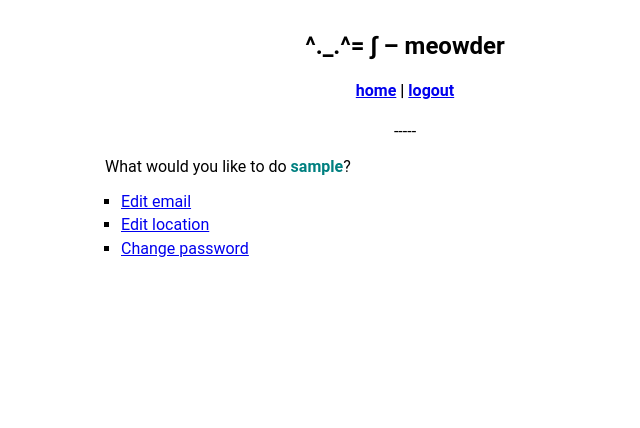
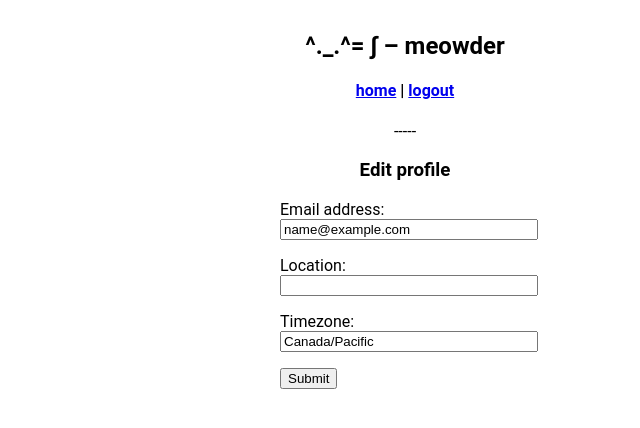
Before and after one commit to mwiens91/meowder, a Django app: page /editprofile/ in a window 1280 px wide. Shown: the top 428 px of the page, without its empty margins (235-875 px from the left). Run offline with Django 3.2, Linux system fonts and the light colour scheme; the visitor is signed in with stand-in values (Sample User, id 1); parts of the project's set-up code (start-up, migrations or seed data) failed here and were passed over.

Commit message:
Consolodate profile edit options into a single page
Otherwise you'd have separate pages for editing email, location, and
timezone. Not great! The downside to this commit is that for
compatibility issues I've had to duplicate baseform.html (rather than
extending it), so any change to the base form or profile form need to be
mirrored. Or I can make the baseform more compatible (currently it
accepts only a single form, whereas the edit profile needs to combine
two forms: one for the User and one for the Profile).

```diff
--- a/cats/forms.py
+++ b/cats/forms.py
@@ -1,9 +1,9 @@
 from django import forms
+from django.db.models import EmailField
 from django.contrib.auth.forms import UserCreationForm
 from django.contrib.auth.models import User
 from timezone_field import TimeZoneFormField
-from cats.models import Cat
-
+from cats.models import Cat, Profile
 
 class ProfileSignUpForm(UserCreationForm):
     """A form to register a new user."""
@@ -13,6 +13,18 @@ class ProfileSignUpForm(UserCreationForm):
     class Meta:
         model = User
         fields = ('username', 'password1', 'password2', 'email',  'location', 'timezone')
+
+class UserEditForm(forms.ModelForm):
+    """A form to edit a user."""
+    class Meta:
+        model = User
+        fields = ('email',)
+
+class ProfileEditForm(forms.ModelForm):
+    """A form to edit a profile."""
+    class Meta:
+        model = Profile
+        fields = ('location', 'timezone')
 
 class CatEditForm(forms.ModelForm):
     """A form to edit a cat's pictures."""
--- a/cats/views_profile.py
+++ b/cats/views_profile.py
@@ -4,26 +4,10 @@ from django.contrib.auth.models import User
 from django.utils import timezone
 from django.views.generic.edit import UpdateView
 from django.shortcuts import redirect, render
-from cats.forms import ProfileSignUpForm
+from cats.forms import ProfileEditForm, ProfileSignUpForm, UserEditForm
 from cats.models import Cat, Match, Profile
 import datetime
 
-
-class EditEmail(UpdateView):
-    """User interface to editing email."""
-    model = User
-    fields = ['email']
-
-    def get_object(self, queryset=None):
-        return self.request.user
-
-class EditLocation(UpdateView):
-    """User interface to editing location."""
-    model = Profile
-    fields = ['location']
-
-    def get_object(self, queryset=None):
-        return self.request.user.profile
 
 @login_required
 def home(request):
@@ -121,8 +105,34 @@ def matches(request):
 
 @login_required
 def profile_edit(request):
+    """Page to edit user profile.
+
+    Allows editing of email, location, and timezone.
+    """
+    if request.method == 'POST':
+        user_form = UserEditForm(request.POST,
+                                 instance=request.user)
+        profile_form = ProfileEditForm(request.POST,
+                                       instance=request.user.profile)
+
+        # Validate and save
+        if user_form.is_valid() and profile_form.is_valid():
+            user_form.save()
+            profile_form.save()
+            return redirect(home)
+    else:
+        user_form = UserEditForm(instance=request.user)
+        profile_form = ProfileEditForm(instance=request.user.profile)
+
+    return render(request,
+                  'editprofile.html',
+                  {'user_form': user_form,
+                   'profile_form': profile_form,})
+
+@login_required
+def profile_edit_menu(request):
     """User interface page for editing profile."""
-    return render(request, 'editprofile.html')
+    return render(request, 'editprofilemenu.html')
 
 def profile_signup(request):
     """Profile sign up page."""
--- a/meowder/urls.py
+++ b/meowder/urls.py
@@ -36,19 +36,12 @@ urlpatterns = [
          cat_views.cat_vote, name='catvote'),
     path(r'cat/signup/', cat_views.cat_signup, name='catsignup'),
     path(r'cat/wrongcat/', cat_views.error_wrong_cat, name='errorwrongcat'),
-    path(r'editemail/',
-         profile_views.EditEmail.as_view(success_url='/',
-                                         template_name="editemail.html"),
-         name='editemail'),
-    path(r'editlocation/',
-         profile_views.EditLocation.as_view(success_url='/',
-                                            template_name="editlocation.html"),
-         name='editlocation'),
     path(r'editpassword/',
          auth_views.PasswordChangeView.as_view(success_url='/',
                                                template_name="editpassword.html"),
          name='editpassword'),
     path(r'editprofile/', profile_views.profile_edit, name='editprofile'),
+    path(r'editprofilemenu/', profile_views.profile_edit_menu, name='editprofilemenu'),
     path(r'login/', auth_views.login, {'template_name': 'login.html'}, name='login'),
     path(r'logout/', auth_views.logout, {'next_page': 'login'}, name='logout'),
     path(r'matches/', profile_views.matches, name='matches'),
--- a/templates/baseform.html
+++ b/templates/baseform.html
@@ -5,6 +5,7 @@
 		<h3>{% block formtitle %}{% endblock %}<h3>
 	</div>
 
+	<div class="center">
 		{% if form.errors %}
 			<p style="color: red"> meow! something went wrong!</p>
 		{% endif %}
--- a/templates/editemail.html
+++ /dev/null
@@ -1,3 +0,0 @@
-{% extends 'baseform.html' %}
-
-{% block formtitle %}Edit email{% endblock %}
--- a/templates/editlocation.html
+++ /dev/null
@@ -1,3 +0,0 @@
-{% extends 'baseform.html' %}
-
-{% block formtitle %}Edit location{% endblock %}
--- a/templates/editprofile.html
+++ b/templates/editprofile.html
@@ -1,11 +1,43 @@
-{% extends "base.html" %}
+{% extends 'base.html' %}
 
 {% block content %}
-	<p>What would you like to do <span style="color: teal; font-weight: bold">{{ user.get_username }}</span>?</p>
+	<div class="center">
+		<h3>Edit profile</h3>
+	</div>
 
-	<ul>
-		<li><a href='{% url 'editemail' %}'>Edit email</a></li>
-		<li><a href='{% url 'editlocation' %}'>Edit location</a></li>
-		<li><a href='{% url 'editpassword' %}'>Change password</a></li>
-	</ul>
+	<div class="center">
+		{% if user_form.errors or profile_form.errors %}
+			<p style="color: red"> meow! something went wrong!</p>
+		{% endif %}
+	</div>
+
+	<form method="post" class="centeredform">
+		{% csrf_token %}
+		<input type="hidden" name="next" value="{{ next }}" />
+		{% for field in user_form %}
+			<p>
+				{{ field.label_tag }}<br>
+				{{ field }}<br>
+				{% for error in field.errors %}
+					<span style="color: red">{{ error }}</span>
+				{% endfor %}
+				{% if field.help_text %}
+					<small style="color: grey">{{ field.help_text | safe }}</small>
+				{% endif %}
+			</p>
+		{% endfor %}
+		{% for field in profile_form %}
+			<p>
+				{{ field.label_tag }}<br>
+				{{ field }}<br>
+				{% for error in field.errors %}
+					<span style="color: red">{{ error }}</span>
+				{% endfor %}
+				{% if field.help_text %}
+					<small style="color: grey">{{ field.help_text | safe }}</small>
+				{% endif %}
+			</p>
+		{% endfor %}
+		<button type="submit">Submit</button>
+	</form>
 {% endblock %}
--- a/templates/home.html
+++ b/templates/home.html
@@ -18,7 +18,7 @@
 				{% endif %}
 			</li>
 		{% endif %}
-		<li><a href='{% url 'editprofile' %}'>Edit profile</a></li>
+		<li><a href='{% url 'editprofilemenu' %}'>Edit profile</a></li>
 	</ul>
 
 	{% if cats %}
```
Also changed, not shown: templates/editprofilemenu.html (added, +10 -0 lines).
